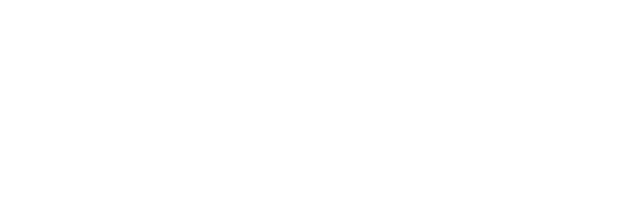
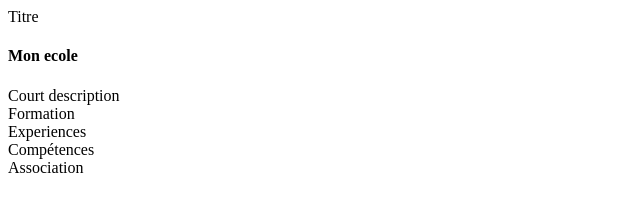
Before and after one commit to Annabelle1234299/mon-cv, a plain HTML site: page index.html in a window 1280 px wide. Shown: the whole page, without its empty margins (0-640 px from the left). Drawn offline with Linux system fonts and the light colour scheme.

Commit message:
mise en place de la section

```diff
--- a/index.html
+++ b/index.html
@@ -1,12 +1,34 @@
 <!DOCTYPE html>
 <html lang="en">
+
 <head>
     <meta charset="UTF-8">
     <meta name="viewport" content="width=device-width, initial-scale=1.0">
     <title>Document</title>
     <link rel="stylesheet" href="style.css">
 </head>
+
 <body>
+    <div>
+        <section>Titre</section><h4>Mon ecole</h4>
+    </div>
+    <div>
+        <section>Court description</section>
+    </div>
+
+    <div>
+        <section>Formation</section>
+    </div>
+    <div>
+        <section>Experiences</section>
+    </div>
+    <div>
+        <section>Compétences</section>
+    </div>
+    <div>
+        <section>Association</section>
+    </div>
 
 </body>
+
 </html>
```
